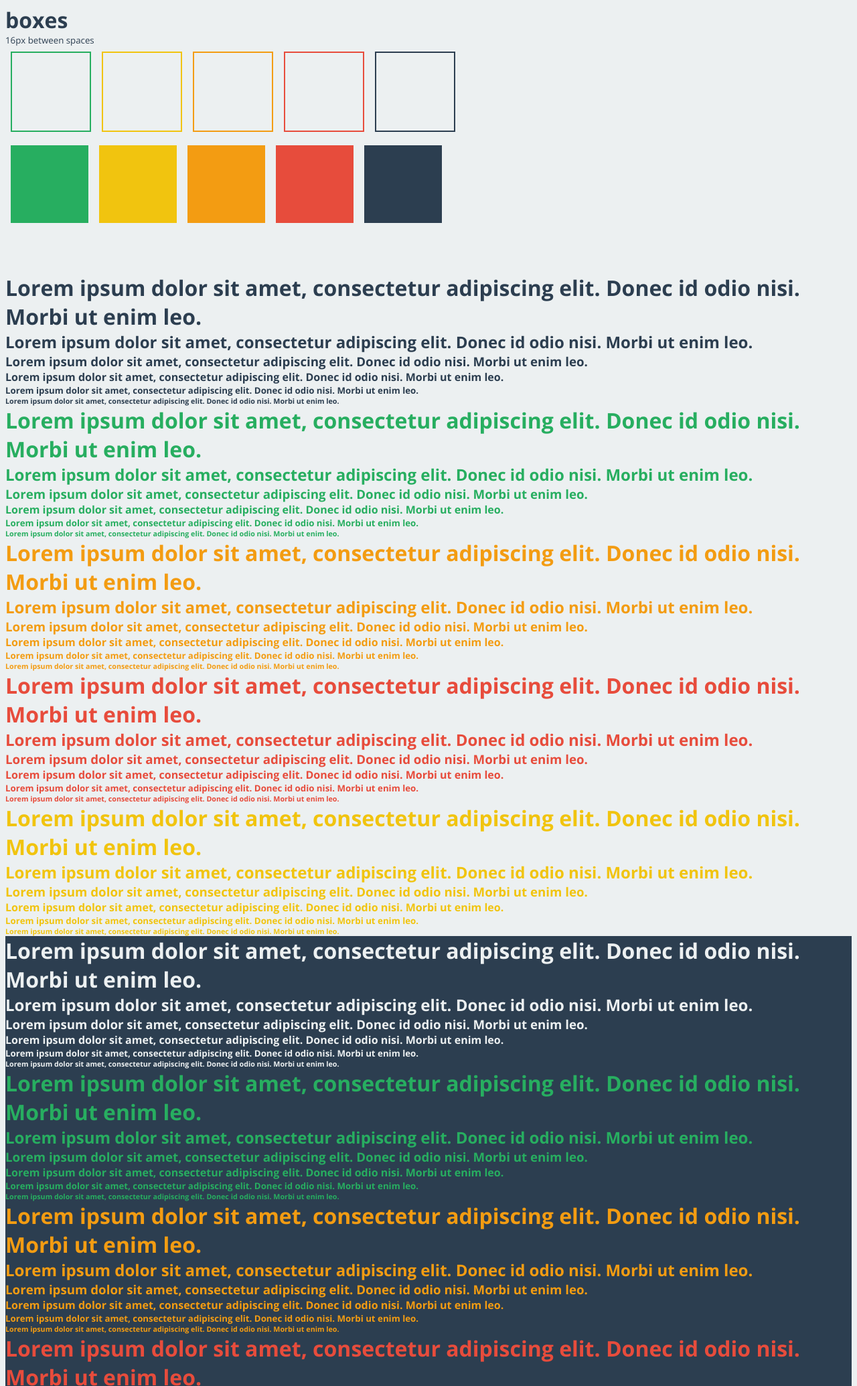
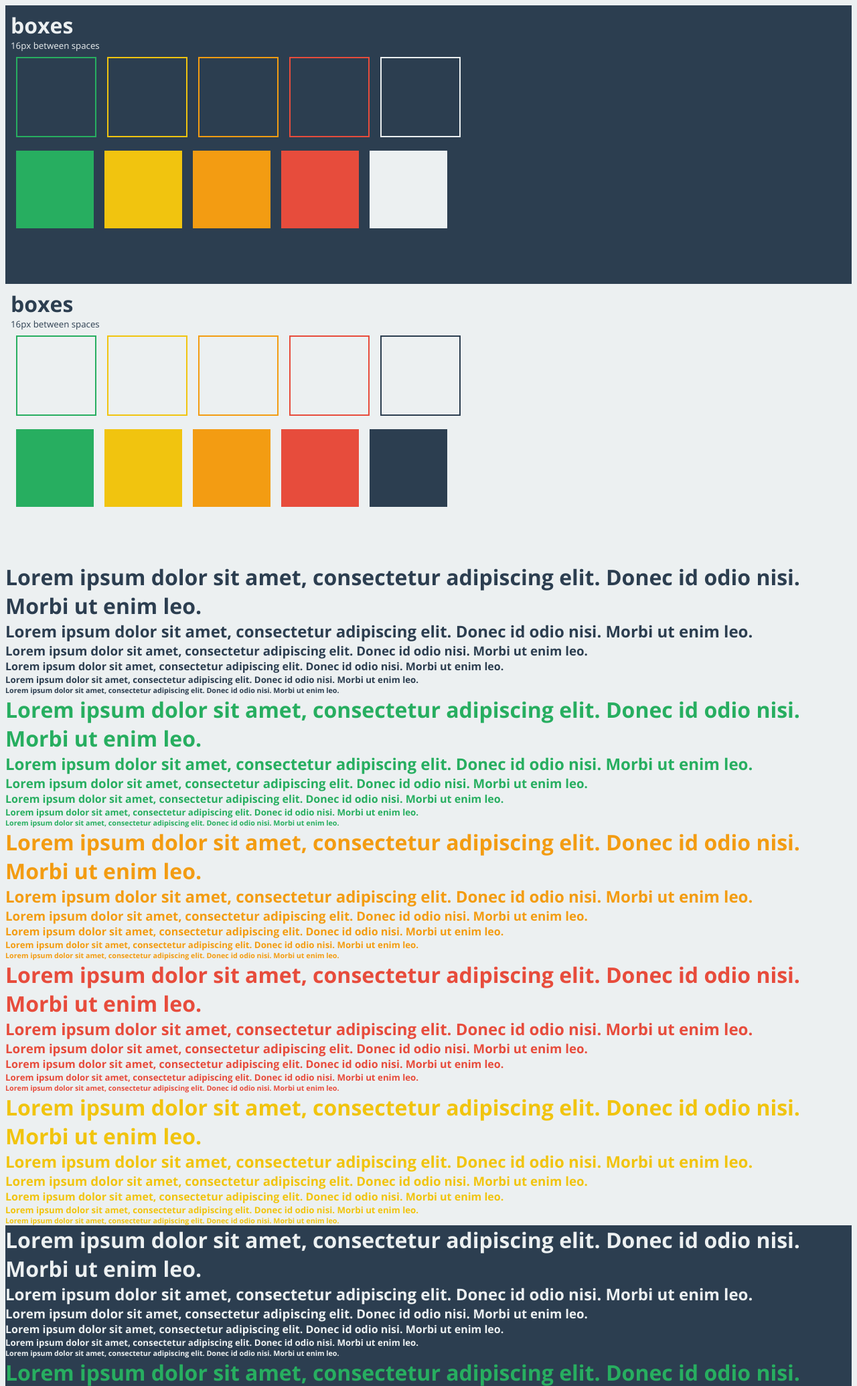
Before and after one commit to decima/M2-platine, a PHP site: page / in a window 1280 px wide. Shown: the top 2070 px of the page at 67% size. Run offline with PHP 8.4, Linux system fonts and the light colour scheme.

Commit message:
charte-graphique

```diff
--- a/documents/charte_graphique/css/defaults.css
+++ b/documents/charte_graphique/css/defaults.css
@@ -43,6 +43,7 @@ and open the template in the editor.
 }
 .margins_and_paddings {
   min-height: 400px;
+  padding: 8px;
 }
 .margins_and_paddings > div {
   min-height: 140px;
--- a/documents/charte_graphique/index.html
+++ b/documents/charte_graphique/index.html
@@ -8,6 +8,24 @@
         <link rel="stylesheet" type="text/css" href="css/defaults.css"/>
     </head>
     <body>
+      <div class="margins_and_paddings backgroundcolor_inversion">
+          <h1 class="color_inversion">boxes</h1>
+          <h5 class="color_inversion font-light">16px between spaces</h5>
+          <div>
+              <div class="margin-1"></div>
+              <div class="margin-2"></div>
+              <div class="margin-3"></div>
+              <div class="margin-4"></div>
+              <div class="margin-5"></div>
+          </div>
+          <div>
+              <div class="margina-1"></div>
+              <div class="margina-2"></div>
+              <div class="margina-3"></div>
+              <div class="margina-4"></div>
+              <div class="margina-5"></div>
+          </div>
+      </div>
         <div class="margins_and_paddings">
             <h1 class="neutral">boxes</h1>
             <h5 class="neutral font-light">16px between spaces</h5>
--- a/documents/charte_graphique/less/defaults.less
+++ b/documents/charte_graphique/less/defaults.less
@@ -54,6 +54,7 @@ and open the template in the editor.
 }
 .margins_and_paddings{
     min-height: 400px;
+    padding: 8px;
     &>div{
         min-height: 140px;
     }
```
